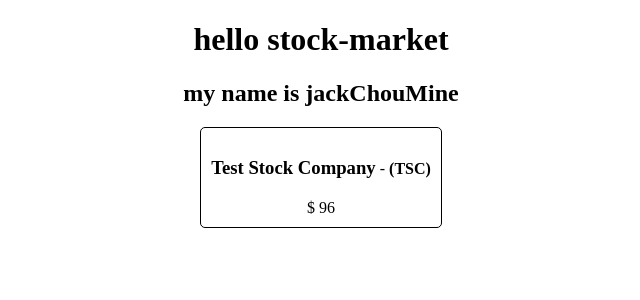
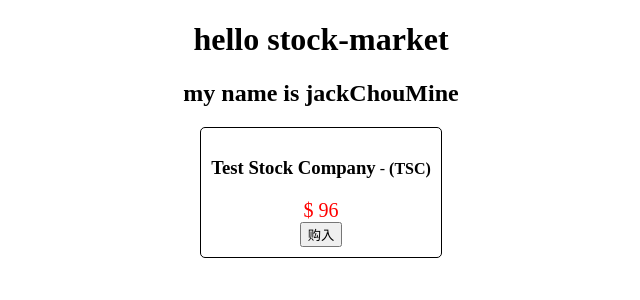
Before and after one commit to jackchoumine/stock-market, an Angular app: page / in a window 1280 px wide. Shown: the top 300 px of the page, without its empty margins (319-959 px from the left). Built offline with nearby package versions, Linux system fonts and the light colour scheme.

Commit message:
绑定事件

```diff
--- a/src/app/stock/stock-item/stock-item.component.html
+++ b/src/app/stock/stock-item/stock-item.component.html
@@ -2,14 +2,17 @@
  * @Description: 组件模板
  * @Date: 2020-09-29 01:33:58 +0800
  * @Author: JackChouMine
- * @LastEditTime: 2020-09-29 03:00:56 +0800
+ * @LastEditTime: 2020-09-29 03:18:49 +0800
  * @LastEditors: JackChouMine
 -->
 <div class="stock-container">
   <div class="name">
-    <!-- 插值语法 -->
+    <!-- 插值语法 {{JS表达式}} -->
     <h3>{{name}}</h3>
     - <h4>({{code}})</h4>
   </div>
-  <div class="price">$ {{price+10}}</div>
+  <!-- 属性绑定语法 [dom属性] = "表达式" 不会覆盖现有的class -->
+  <div class="price" [class]="positiveChange?'positive':'negative'">$ {{price+10}}</div>
+  <!-- 使用(event) = "函数调用" -->
+  <button (click)="toggleFavorite($event,'otherParam')" [disabled]="isFavorite">{{isFavorite?'已经购入':"购入"}}</button>
 </div>
--- a/src/app/stock/stock-item/stock-item.component.scss
+++ b/src/app/stock/stock-item/stock-item.component.scss
@@ -9,3 +9,15 @@
 .stock-container .name h4 {
   display: inline-block;
 }
+
+.price {
+  font-size: 20px;
+}
+
+.positive {
+  color: red;
+}
+
+.negative {
+  color: green
+}
--- a/src/app/stock/stock-item/stock-item.component.ts
+++ b/src/app/stock/stock-item/stock-item.component.ts
@@ -1,8 +1,9 @@
+import { THIS_EXPR } from '@angular/compiler/src/output/output_ast';
 /*
  * @Description: 股票组件
  * @Date: 2020-09-29 01:33:58 +0800
  * @Author: JackChouMine
- * @LastEditTime: 2020-09-29 02:24:49 +0800
+ * @LastEditTime: 2020-09-29 03:19:34 +0800
  * @LastEditors: JackChouMine
  */
 import { Component, OnInit } from '@angular/core';
@@ -17,6 +18,8 @@ export class StockItemComponent implements OnInit {
   public code: string;
   public price: number;
   public previousPrice: number;
+  public positiveChange: boolean;
+  public isFavorite: boolean;
   constructor() {
     console.log('hello constructor');
   }
@@ -27,6 +30,14 @@ export class StockItemComponent implements OnInit {
     this.code = 'TSC';
     this.price = 86;
     this.previousPrice = 80;
+    this.positiveChange = this.price >= this.previousPrice;
+    this.isFavorite = false;
   }
-
+  // tslint:disable-next-line: typedef
+  toggleFavorite(event, param) {
+    console.log('用户点击了', event);
+    console.log('函数参数', param);
+    this.isFavorite = !this.isFavorite;
+    this.price = this.price - 20;
+  }
 }
```
